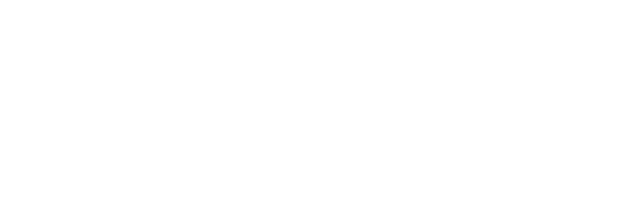
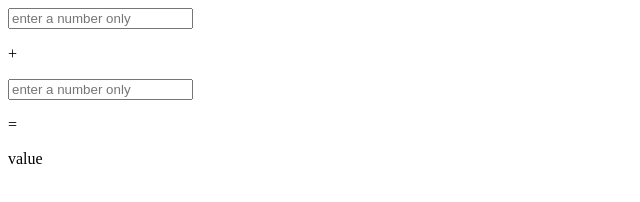
Before and after one commit to justinbrunner/week6, a plain HTML site: page index.html in a window 1280 px wide. Shown: the whole page, without its empty margins (0-640 px from the left). Drawn offline with Linux system fonts and the light colour scheme.

Commit message:
added in html and js

```diff
--- a/index.html
+++ b/index.html
@@ -3,6 +3,18 @@
 	<title>Simple math...</title>
 </head>
 <body>
-
+	<!-- Simple cal build -->
+	<!--
+		two inputs
+		one button - trigger
+		result element
+		plus, equals icon
+	-->
+	<input type="text" placeholder="enter a number only">
+	<p>+</p>
+	<input type="text" placeholder="enter a number only">
+	<p>=</p>
+	<p>value</p>
+	<script src="js/cal.js"></script>
 </body>
 </html>
--- /dev/null
+++ b/js/cal.js
@@ -0,0 +1,19 @@
+//JS file
+(function() {
+	console.log("JS file loaded");
+
+	//Vars
+
+
+
+
+	//Functions
+
+
+
+	//Listeners
+
+
+
+
+})();
```
